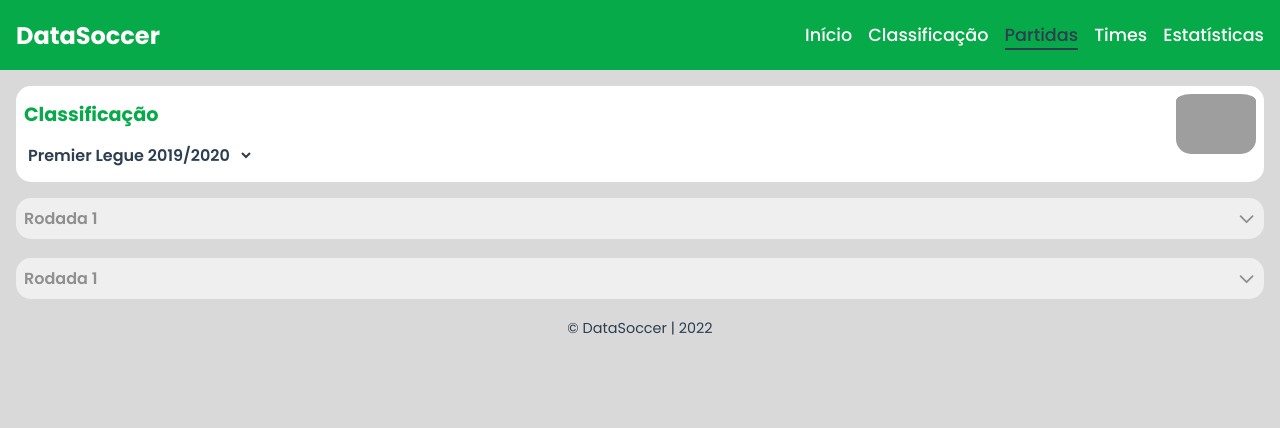
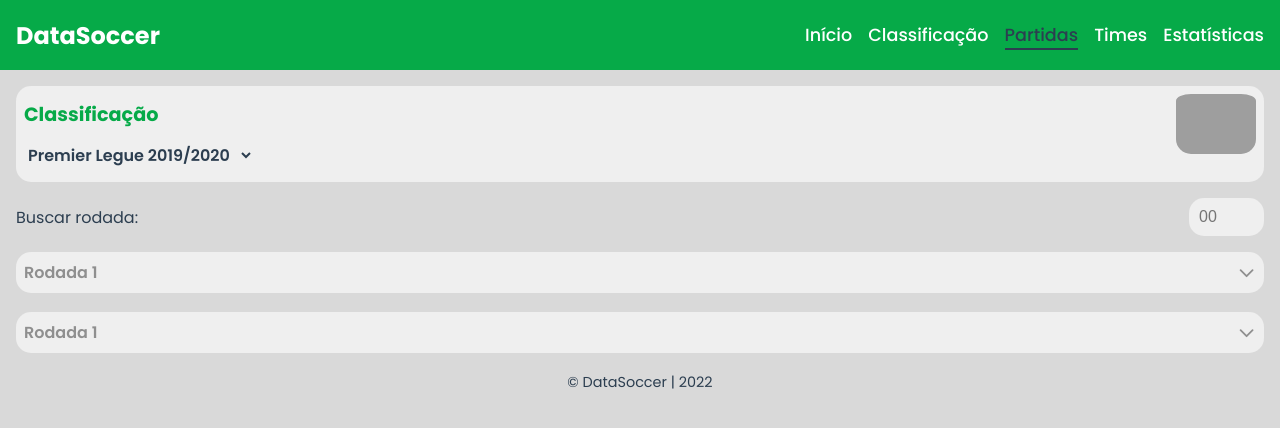
Before and after one commit to devArchetype/data-soccer-frontend, a React (Vite) app: page /partidas in a window 1280 px wide. Shown: the top 428 px of the page. Built offline with nearby package versions, Linux system fonts and the light colour scheme; grey boxes are pictures that could not be loaded.

Commit message:
:lipstick: feat: create Input component and add it on Matches page

```diff
--- a/src/components/Button/styles.js
+++ b/src/components/Button/styles.js
@@ -1,19 +1,24 @@
 import styled, { css } from 'styled-components';
 
 export const ButtonContainer = styled.button `
-  padding: 1rem 2rem;
+  padding: 1.4em 2rem;
   border-radius: 15px;
-  background-color: ${({ theme, variantColor }) => theme[variantColor]};
   font-size: 1.2rem;
   line-height: 0;
   color: ${(props) => props.theme['white']};
+  transition: 0.1s;
+  cursor: pointer;
   outline: none;
   border: none;
-  cursor: pointer;
+  background-color: ${({ theme, variantColor }) => theme[variantColor]};
 
   ${({ variantType }) => variantType === 'icon' && css`
     padding: 0;
     color: ${({ theme, variantColor }) => theme[variantColor]};
     background-color: transparent;
   `};
+
+  &:hover {
+    filter: brightness(90%);
+  }
 `;
--- /dev/null
+++ b/src/components/Input/index.jsx
@@ -0,0 +1,19 @@
+import { InputBox, InputContainer, Label } from './styles';
+
+export const Input = ({ type, placeholder, label, srLabel, min, max, step }) => {
+	const inputID = label.split(' ').join('_');
+
+	return (
+		<InputContainer>
+			<Label htmlFor={inputID} srLabel={srLabel}>{label}</Label>
+			<InputBox
+				id={inputID}
+				type={type}
+				placeholder={placeholder}
+				min={min}
+				max={max}
+				step={step}
+			/>
+		</InputContainer>
+	);
+};
--- /dev/null
+++ b/src/components/Input/styles.js
@@ -0,0 +1,42 @@
+import styled, { css } from 'styled-components';
+
+export const InputContainer = styled.div `
+  width: 100%;
+  display: inline-flex;
+  align-items: center;
+  justify-content: space-between;
+`;
+
+export const InputBox = styled.input `
+  padding: 0.5rem;
+  font-size: 1rem;
+  outline: none;
+  border: 2px solid transparent;
+  border-radius: 15px;
+  background-color: ${(props) => props.theme['gray-100']};
+
+  &:focus {
+    border-color: ${(props) => props.theme['green-300']};
+  }
+
+  &::placeholder {
+    /* font-weight: 600; */
+  }
+`;
+
+export const Label = styled.label `
+  font-size: 1rem;
+  cursor: pointer;
+
+  ${({ srLabel }) => srLabel && css`
+  position: absolute;
+  width: 1px;
+  height: 1px;
+  padding: 0;
+  margin: -1px;
+  overflow: hidden;
+  clip: rect(0, 0, 0, 0);
+  white-space: nowrap;
+  border-width: 0;
+  `};
+`;
--- a/src/components/layouts/components/Menu/styles.js
+++ b/src/components/layouts/components/Menu/styles.js
@@ -15,6 +15,7 @@ export const MenuContainer = styled.ul `
   transition: 0.4s;
 	list-style: none;
   border-radius: 15px 0 0 15px;
+  overflow-y: auto;
   -webkit-box-shadow: 5px 5px 15px 5px rgba(0, 0, 0, 1);
   box-shadow: 5px 5px 15px 5px rgba(0, 0, 0, 1);
   background-color: ${(props) => props.theme['green-300']};
--- a/src/pages/Home/index.jsx
+++ b/src/pages/Home/index.jsx
@@ -1,11 +1,14 @@
 import { BackgroundImageContainer, HomeContainer } from './styles';
+import { Link } from 'react-router-dom';
+import { useMediaQuery } from '../../hooks/useMediaQuery';
 import { ContentContainer } from '../components/ContentContainer';
 import { Button } from '../../components/Button';
-import { Link } from 'react-router-dom';
 import { Footer } from '../components/Footer';
 import { Logo } from '../../components/Logo';
 
 export const Home = () => {
+	const isDesktop = useMediaQuery('(min-width: 768px)');
+
 	return (
 		<>
 			<ContentContainer>
@@ -16,14 +19,16 @@ export const Home = () => {
 					</div>
 
 					<Link to='/classificacao'>
-						<Button variantColor='green-300'>
-              Acompanhe já!
-						</Button>
+						{isDesktop && (
+							<Button variantColor='green-300'>
+                Acompanhe já!
+							</Button>
+						)}
 					</Link>
 					<Footer textColor='white' />
 				</HomeContainer>
 			</ContentContainer>
-			<BackgroundImageContainer/>
+			<BackgroundImageContainer />
 		</>
 	);
 };
--- a/src/pages/Home/styles.js
+++ b/src/pages/Home/styles.js
@@ -1,30 +1,17 @@
 import styled from 'styled-components';
 
 export const BackgroundImageContainer = styled.div`
-  width: 100%;
-  min-height: calc(100vh - 70px);
-  position: relative;
+  position: absolute;
+  z-index: 1;
+  inset: 0;
   background-image: url(./src/assets/images/home-background.jpg);
   background-position: center center;
+  background-position-x: center;
   background-attachment: fixed;
   background-repeat: no-repeat;
   background-size: auto;
   background-color: ${(props) => props.theme['blue-700']};
-
-  &::before {
-    content: '';
-    width: 100%;
-    height: 100%;
-    position: absolute;
-    z-index: 1;
-    inset: 0;
-    background-image: url(./src/assets/images/home-background.jpg);
-    background-position: center center;
-    background-attachment: fixed;
-    background-repeat: no-repeat;
-    background-size: auto;
-    filter: blur(2px);
-  }
+  filter: brightness(50%);
 `;
 
 export const HomeContainer = styled.main`
@@ -35,9 +22,8 @@ export const HomeContainer = styled.main`
   align-items: center;
   justify-content: space-between;
   position: relative;
-  z-index: 4;
-  padding-top: 60px;
-  /* background-color: orange; */
+  z-index: 6;
+  padding-top: clamp(0rem, 10vh, 6rem);
 
   & div p {
     text-align: center;
--- a/src/pages/Matches/components/Round/styles.js
+++ b/src/pages/Matches/components/Round/styles.js
@@ -36,6 +36,7 @@ export const MatchContainer = styled.li `
   display: inline-flex;
   align-items: center;
   justify-content: space-evenly;
+  gap: 0.5rem;
   padding: 0.1rem;
   font-size: 1rem;
   background-color: ${(props) => props.theme['gray-200']};
@@ -79,6 +80,7 @@ export const ScoreBoardWrap = styled.div `
   display: flex;
   flex-direction: column;
   align-items: center;
+  justify-self: center;
 
   span {
     line-height: 100%;
--- a/src/pages/Matches/index.jsx
+++ b/src/pages/Matches/index.jsx
@@ -5,12 +5,22 @@ import { Footer } from '../components/Footer';
 import { Round } from './components/Round';
 
 import roundsData from './data/rounds-data.json';
+import { Input } from '../../components/Input';
 
 export const Matches = () => {
 	return (
 		<ContentContainer>
 			<PageContainer>
 				<FilterLeague label="Classificação" />
+
+				<Input
+					type='number'
+					placeholder='00'
+					label='Buscar rodada:'
+					srLabel={false}
+					min={1}
+					max={38}
+				/>
 
 				<MatchesContainer>
 					{roundsData.map(({ number, matches}) => {
--- a/src/pages/components/FilterLeague/style.js
+++ b/src/pages/components/FilterLeague/style.js
@@ -4,7 +4,7 @@ export const FilterContainer = styled.section`
   width: 100%;
   min-height: 6rem;
   border-radius: 15px;
-  background-color: ${(props) => props.theme['white']};
+  background-color: ${(props) => props.theme['gray-100']};
   display: flex;
   justify-content: space-between;
   padding: 0 0.5rem;
@@ -24,7 +24,7 @@ export const FilterContainer = styled.section`
       outline: 0;
       border: 0;
       padding: 0 0.5rem 0 0;
-      background-color: ${(props) => props.theme['white']};
+      background-color: ${(props) => props.theme['gray-100']};
       color: ${(props) => props.theme['blue-700']};
       font-size: clamp(1vw, 1rem, 5.5vw);
       font-weight: 600;
```
